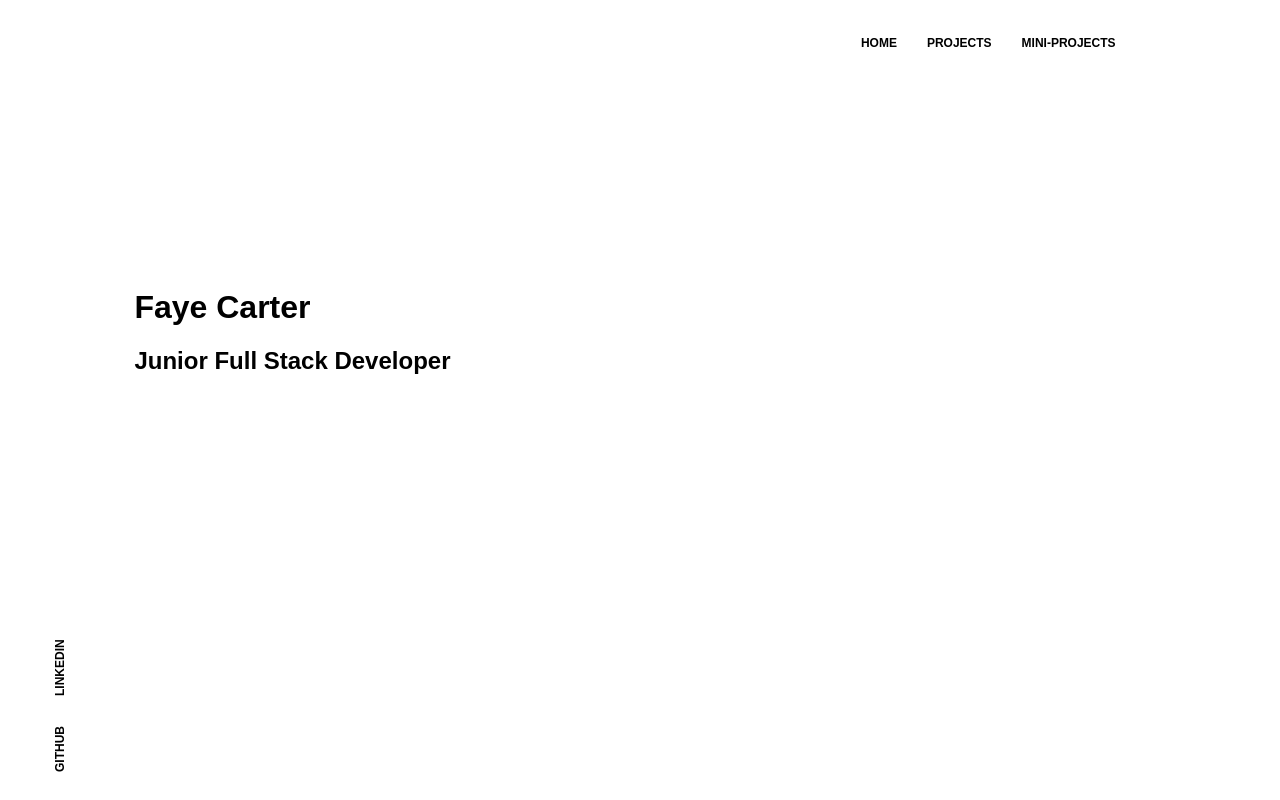
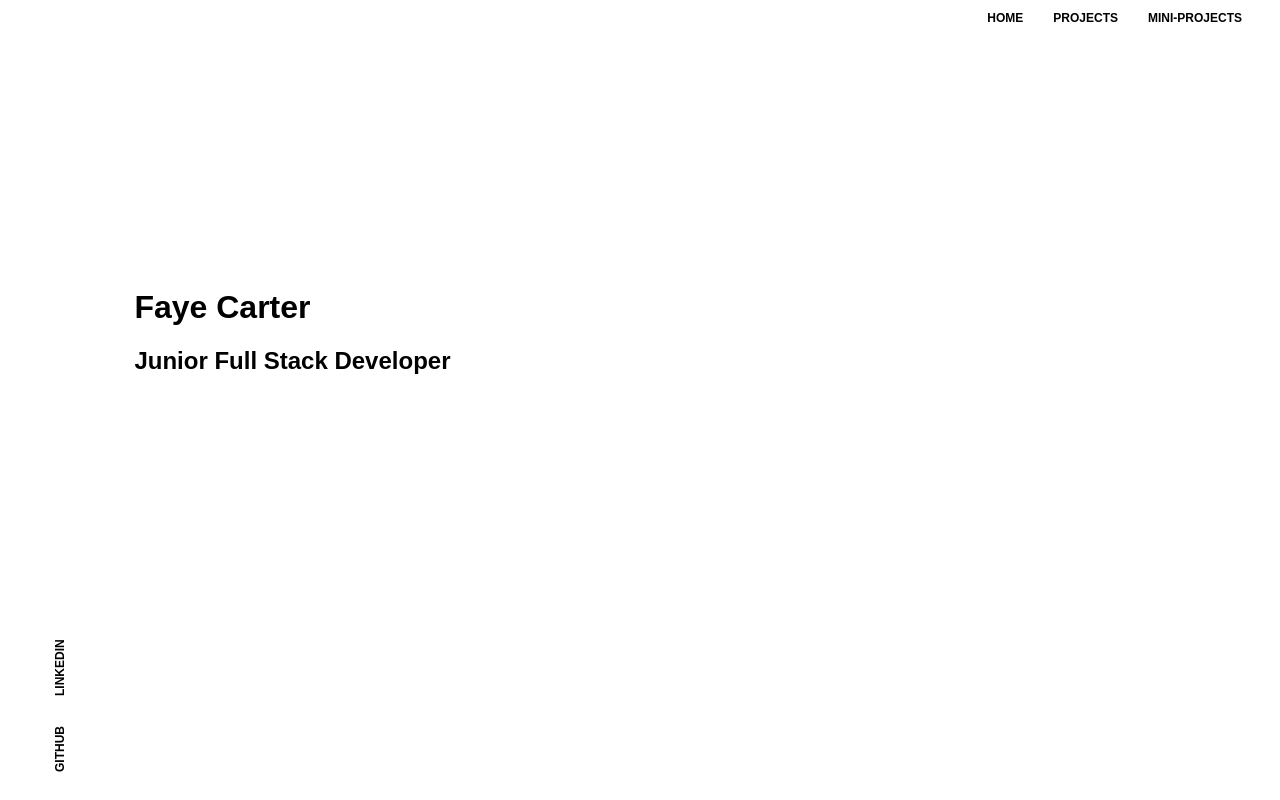
Before and after one commit to FayeCarter/portfolio, a React (Create React App) app: page / in a window 1280 px wide. Built offline with nearby package versions, Linux system fonts and the light colour scheme.

Commit message:
Remove unneccessary div

```diff
--- a/src/components/Home.js
+++ b/src/components/Home.js
@@ -6,16 +6,15 @@ import './Home.css';
 function Home() {
   return (
     <div>
+      <Navigation />
       <Links />
-        <div className="Window">
-        <div className="Home">
-          <Navigation />
-          <div className="home-details">
-            <h1 className="name" >Faye Carter</h1>
-            <h2>Junior Full Stack Developer</h2>
-          </div>
+      <div className="Window Home">
+        <div className="home-details">
+          <h1 className="name" >Faye Carter</h1>
+          <h2>Junior Full Stack Developer</h2>
         </div>
       </div>
+
     </div>
   );
 }
--- a/src/components/MiniProject.js
+++ b/src/components/MiniProject.js
@@ -13,14 +13,12 @@ function MiniProject( { match } ) {
 
   return (
     <div>
+      <Navigation />
       <Links />
-      <div className="Window">
-        <div className="ProjectDetails">
-          <Navigation />
-          <h1>{match.params.name}</h1>
-          <div className="mini">
-              {getProject()}
-          </div>
+      <div className="Window ProjectDetails">
+        <h1>{match.params.name}</h1>
+        <div className="mini">
+            {getProject()}
         </div>
       </div>
     </div>
--- a/src/components/MiniProjects.js
+++ b/src/components/MiniProjects.js
@@ -7,14 +7,12 @@ import './MiniProjects.css';
 function MiniProjects() {
   return (
     <div>
+      <Navigation />
       <Links />
-      <div className="Window">
-        <Navigation />
-        <div className="Mini-Projects">
-          <h1>Mini-Projects</h1>
-          <div className="mini-projects-links">
-            <Link className="calculator-link" to="/mini-projects/Calculator">Calculator</Link>
-          </div>
+      <div className="Window Mini-Projects">
+        <h1>Mini-Projects</h1>
+        <div className="mini-projects-links">
+          <Link className="calculator-link" to="/mini-projects/Calculator">Calculator</Link>
         </div>
       </div>
     </div>
--- a/src/components/ProjectDetails.js
+++ b/src/components/ProjectDetails.js
@@ -20,10 +20,9 @@ function ProjectDetails( { match } ) {
 
   return (
     <div>
+      <Navigation />
       <Links />
-      <div className="Window">
-        <div className="ProjectDetails">
-          <Navigation />
+      <div className="Window ProjectDetails">
         <div className="details-container">
           <h1 className="project-detail-title">{ projectInfo.title }</h1>
           <div className="project-detail-stack">{ projectInfo["tech-stack" ]}</div>
@@ -35,7 +34,6 @@ function ProjectDetails( { match } ) {
         </div>
       </div>
     </div>
-    </div>
   );
 }
 
--- a/src/components/Projects.js
+++ b/src/components/Projects.js
@@ -8,10 +8,9 @@ import './Projects.css';
 function Projects() {
   return (
     <div>
+      <Navigation />
       <Links />
-      <div className="Window">
-        <div className="Projects">
-          <Navigation />
+      <div className="Window Projects">
         <h1>Projects</h1>
         <div className="project-container">
           {projectsList.map((project, index) => {
@@ -34,7 +33,6 @@ function Projects() {
         </div>
       </div>
     </div>
-    </div>
   );
 }
 
```
Lines whose indentation alone changed are shown as unchanged.
